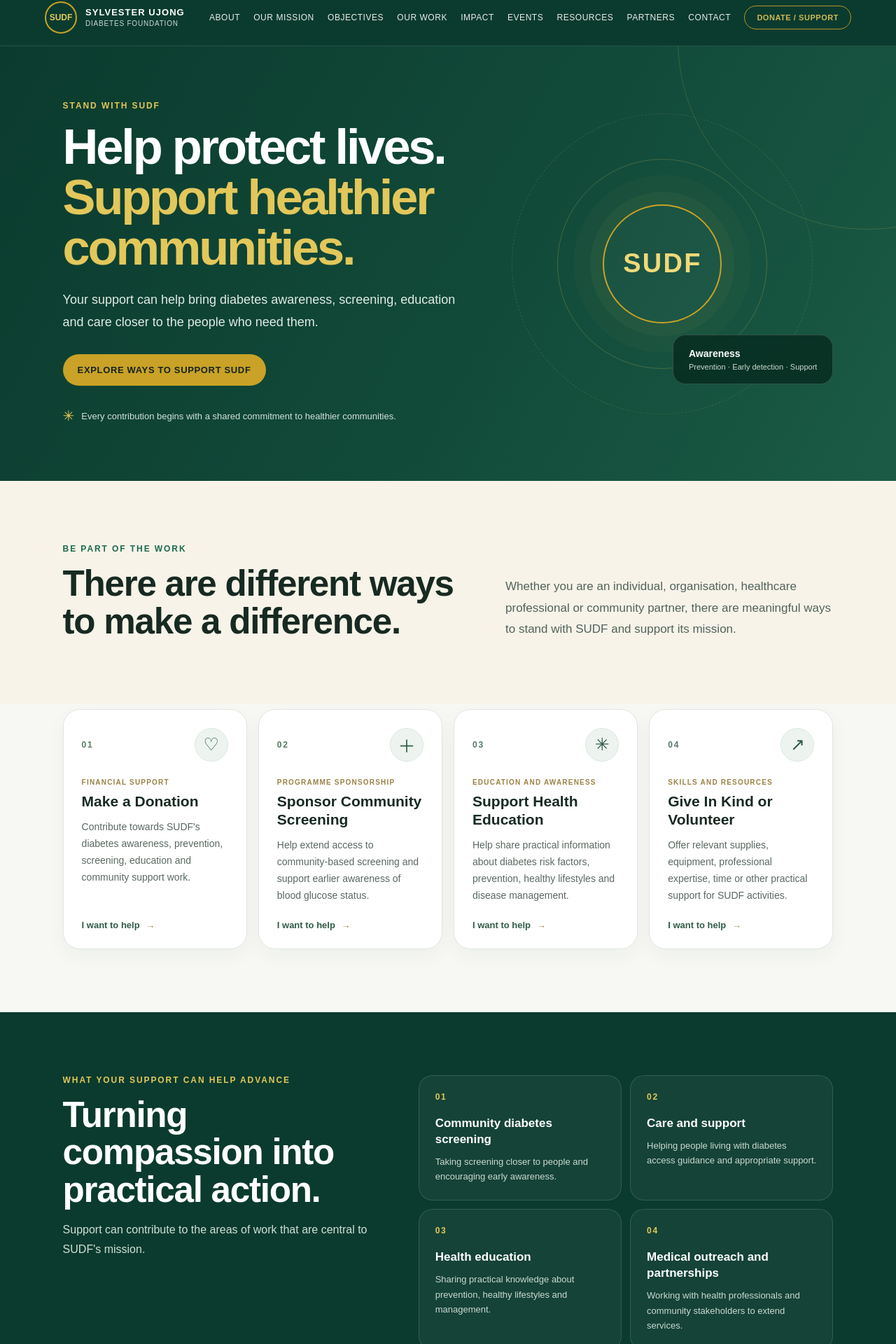
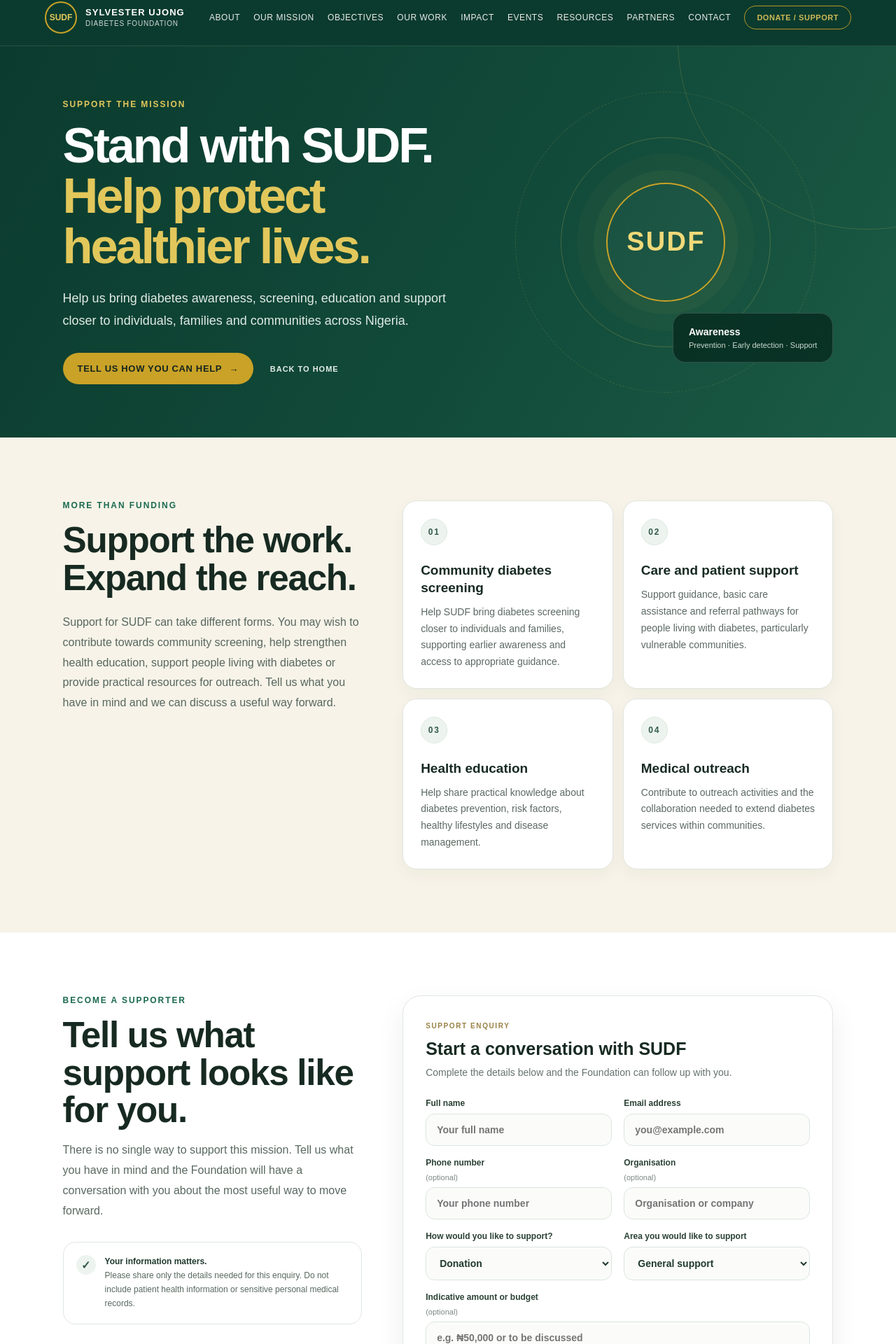
Before and after one commit to AkongShadrach/SUDF-website, a Next.js app: page /donate-support in a window 1280 px wide. Shown: the part 16-1936 px from the top of the page at 70% size. Built offline with nearby package versions, Linux system fonts and the light colour scheme.

Commit message:
Align SUDF support page with sponsorship reference layout

```diff
--- a/app/donate-support/page.tsx
+++ b/app/donate-support/page.tsx
@@ -2,118 +2,65 @@ import SiteHeader from "../../components/SiteHeader";
 import SupportForm from "./SupportForm";
 
 const supportOptions = [
-  {
-    number: "01",
-    title: "Make a Donation",
-    description: "Contribute towards SUDF's diabetes awareness, prevention, screening, education and community support work.",
-    detail: "Financial support",
-  },
-  {
-    number: "02",
-    title: "Sponsor Community Screening",
-    description: "Help extend access to community-based screening and support earlier awareness of blood glucose status.",
-    detail: "Programme sponsorship",
-  },
-  {
-    number: "03",
-    title: "Support Health Education",
-    description: "Help share practical information about diabetes risk factors, prevention, healthy lifestyles and disease management.",
-    detail: "Education and awareness",
-  },
-  {
-    number: "04",
-    title: "Give In Kind or Volunteer",
-    description: "Offer relevant supplies, equipment, professional expertise, time or other practical support for SUDF activities.",
-    detail: "Skills and resources",
-  },
+  { number: "01", title: "Community diabetes screening", description: "Help SUDF bring diabetes screening closer to individuals and families, supporting earlier awareness and access to appropriate guidance." },
+  { number: "02", title: "Care and patient support", description: "Support guidance, basic care assistance and referral pathways for people living with diabetes, particularly vulnerable communities." },
+  { number: "03", title: "Health education", description: "Help share practical knowledge about diabetes prevention, risk factors, healthy lifestyles and disease management." },
+  { number: "04", title: "Medical outreach", description: "Contribute to outreach activities and the collaboration needed to extend diabetes services within communities." },
 ];
 
 export default function DonateSupportPage() {
   return (
     <main className="support-page">
       <SiteHeader />
-      <section className="support-hero">
+      <section className="support-hero support-hero-reference">
         <div className="support-hero-inner">
-          <p className="eyebrow light">STAND WITH SUDF</p>
-          <h1>Help protect lives.<br /><span>Support healthier communities.</span></h1>
-          <p className="support-hero-copy">
-            Your support can help bring diabetes awareness, screening, education and care closer to the people who need them.
-          </p>
-          <a className="button button-gold" href="#support-enquiry">Explore ways to support SUDF</a>
-          <div className="support-hero-note">
-            <span aria-hidden="true">✳</span>
-            Every contribution begins with a shared commitment to healthier communities.
+          <p className="eyebrow light">SUPPORT THE MISSION</p>
+          <h1>Stand with SUDF.<br /><span>Help protect healthier lives.</span></h1>
+          <p className="support-hero-copy">Help us bring diabetes awareness, screening, education and support closer to individuals, families and communities across Nigeria.</p>
+          <div className="support-hero-actions">
+            <a className="button button-gold" href="#support-enquiry">TELL US HOW YOU CAN HELP <span aria-hidden="true">→</span></a>
+            <a className="support-back-link" href="/">BACK TO HOME</a>
           </div>
         </div>
         <div className="support-hero-art" aria-hidden="true">
-          <div className="support-orbit orbit-one" />
-          <div className="support-orbit orbit-two" />
+          <div className="support-orbit orbit-one" /><div className="support-orbit orbit-two" />
           <div className="support-emblem">SUDF</div>
           <div className="support-art-caption"><strong>Awareness</strong><span>Prevention · Early detection · Support</span></div>
         </div>
       </section>
-
-      <section className="support-intro section">
-        <div>
-          <p className="eyebrow">BE PART OF THE WORK</p>
-          <h2>There are different ways to make a difference.</h2>
+      <section className="support-more section">
+        <div className="support-more-heading">
+          <p className="eyebrow">MORE THAN FUNDING</p>
+          <h2>Support the work. Expand the reach.</h2>
+          <p>Support for SUDF can take different forms. You may wish to contribute towards community screening, help strengthen health education, support people living with diabetes or provide practical resources for outreach. Tell us what you have in mind and we can discuss a useful way forward.</p>
         </div>
-        <p>
-          Whether you are an individual, organisation, healthcare professional or community partner, there are meaningful ways to stand with SUDF and support its mission.
-        </p>
-      </section>
-
-      <section className="support-options-section section">
         <div className="support-options-grid">
           {supportOptions.map((option) => (
             <article className="support-option-card" key={option.number}>
-              <div className="support-option-top">
-                <span className="support-option-number">{option.number}</span>
-                <span className="support-option-icon" aria-hidden="true">{["♡", "＋", "✳", "↗"][Number(option.number) - 1]}</span>
-              </div>
-              <p className="support-option-detail">{option.detail}</p>
+              <span className="support-option-number">{option.number}</span>
               <h3>{option.title}</h3>
               <p>{option.description}</p>
-              <a href="#support-enquiry">I want to help <span aria-hidden="true">→</span></a>
             </article>
           ))}
         </div>
       </section>
-
-      <section className="support-purpose section">
-        <div className="support-purpose-heading">
-          <p className="eyebrow light">WHAT YOUR SUPPORT CAN HELP ADVANCE</p>
-          <h2>Turning compassion into practical action.</h2>
-          <p>Support can contribute to the areas of work that are central to SUDF's mission.</p>
-        </div>
-        <div className="support-purpose-list">
-          <div><span>01</span><strong>Community diabetes screening</strong><p>Taking screening closer to people and encouraging early awareness.</p></div>
-          <div><span>02</span><strong>Care and support</strong><p>Helping people living with diabetes access guidance and appropriate support.</p></div>
-          <div><span>03</span><strong>Health education</strong><p>Sharing practical knowledge about prevention, healthy lifestyles and management.</p></div>
-          <div><span>04</span><strong>Medical outreach and partnerships</strong><p>Working with health professionals and community stakeholders to extend services.</p></div>
-        </div>
-      </section>
-
-      <section id="support-enquiry" className="support-enquiry section">
+      <section id="support-enquiry" className="support-enquiry support-enquiry-reference section">
         <div className="support-enquiry-copy">
-          <p className="eyebrow">LET'S MAKE A DIFFERENCE TOGETHER</p>
-          <h2>Tell us how you would like to support SUDF.</h2>
-          <p>
-            Share your interest with the Foundation. You can enquire about making a donation, sponsoring a programme, contributing resources, volunteering or exploring a partnership.
-          </p>
+          <p className="eyebrow">BECOME A SUPPORTER</p>
+          <h2>Tell us what support looks like for you.</h2>
+          <p>There is no single way to support this mission. Tell us what you have in mind and the Foundation will have a conversation with you about the most useful way to move forward.</p>
           <div className="support-trust-note">
             <span aria-hidden="true">✓</span>
-            <p><strong>Your information matters.</strong><br />The details you submit will be used to respond to your support enquiry. Please do not include patient health information.</p>
+            <p><strong>Your information matters.</strong><br />Please share only the details needed for this enquiry. Do not include patient health information or sensitive personal medical records.</p>
           </div>
         </div>
         <SupportForm />
       </section>
-
-      <section className="support-closing">
-        <p className="eyebrow light">A LEGACY REMEMBERED THROUGH SERVICE</p>
-        <h2>Together, we can stop diabetes from being a silent killer.</h2>
-        <a className="button button-gold" href="#support-enquiry">Become a supporter</a>
-      </section>
+      <footer className="support-footer">
+        <div><strong>SYLVESTER UJONG DIABETES FOUNDATION</strong><p>Awareness · Prevention · Education · Support</p></div>
+        <nav aria-label="Footer navigation"><a href="/#about">About</a><a href="/#programs">Our Work</a><a href="/#events">Events</a><a href="/#contact">Contact</a></nav>
+        <span>© SUDF. All rights reserved.</span>
+      </footer>
     </main>
   );
 }
```
